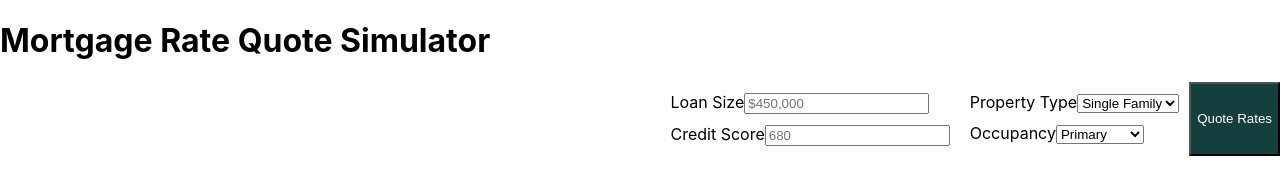
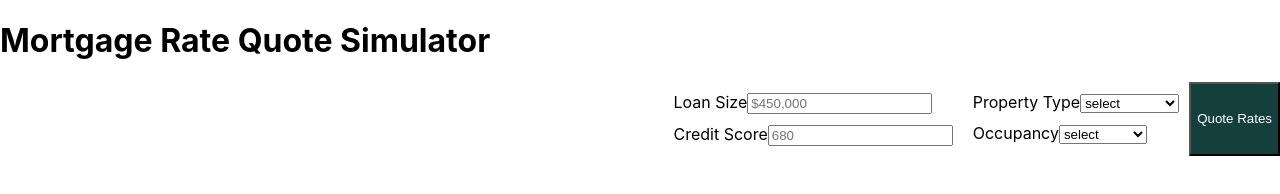
Before and after one commit to Kayla-SA-W/MortgageRateQuotes, a React (Create React App) app: page / in a window 1280 px wide. Shown: the top 194 px of the page. Built offline with nearby package versions, Linux system fonts and the light colour scheme.

Commit message:
Update api call
-- switch to Fetch instead of axios
-- correct api call by using search params in url not passed as data
-- correct capitalization on form input

```diff
--- a/src/lenderForm.js
+++ b/src/lenderForm.js
@@ -38,10 +38,11 @@ const LenderForm = ({ lender, handleSubmit, handleChange, cancelPath }) => (
             placeholder=''
             onChange={handleChange}
             >
-            <option>Single Family</option>
+            <option>select</option>
+            <option>SingleFamily</option>
             <option>Condo</option>
             <option>TownHouse</option>
-            <option>Multifamily</option>
+            <option>MultiFamily</option>
             </Form.Control>
           </Form.Group>
 
@@ -54,6 +55,7 @@ const LenderForm = ({ lender, handleSubmit, handleChange, cancelPath }) => (
               placeholder=''
               onChange={handleChange}
             >
+              <option>select</option>
               <option>Primary</option>
               <option>Secondary</option>
               <option>Investment</option>
--- a/src/lenderGenerate.js
+++ b/src/lenderGenerate.js
@@ -1,5 +1,4 @@
 import React, { Component } from 'react'
-import axios from 'axios'
 
 import LenderForm from './lenderForm.js'
 
@@ -26,20 +25,24 @@ class LenderGenerate extends Component {
   }
 
   handleSubmit = event => { // call to api
-    axios({
-      url: 'https://ss6b2ke2ca.execute-api.us-east-1.amazonaws.com/Prod/quotes',
+    const { lender } = this.state
+    console.log(this.state.lender)
+    fetch('https://ss6b2ke2ca.execute-api.us-east-1.amazonaws.com/Prod/quotes?loanSize='+lender.loanSize+'&creditScore='+ lender.creditScore + '&propertyType=' +lender.propertyType + '&occupancy=' + lender.occupancy, {
       method: 'GET',
       headers: {
-        Authorization: `OU-AUTH ` // add auth key here
+        'Content-Type': 'application/json',
+        'Authorization': 'OU-AUTH'
       }
     })
-    .then(res => this.setState({ quotes: res.data.rateQuotes }))
+    .then(res => this.setState({ quotes: res.rateQuotes }))
     .catch(console.error)
   }
 
   render () {
     const { handleChange, handleSubmit } = this // deconstruct handlechange and handlesubmit from this
-    const { lender } = this.state // deconstruct lender from state
+    const { lender, quotes } = this.state // deconstruct lender from state
+
+
     return (
       <div>
         <LenderForm
@@ -56,6 +59,9 @@ class LenderGenerate extends Component {
             <h4> Monthly Payment </h4>
             <h4> APR </h4>
           </div>
+          <div className='quotesBody'>
+            {quotes}
+          </div>
         </div>
       </div>
         )
```
